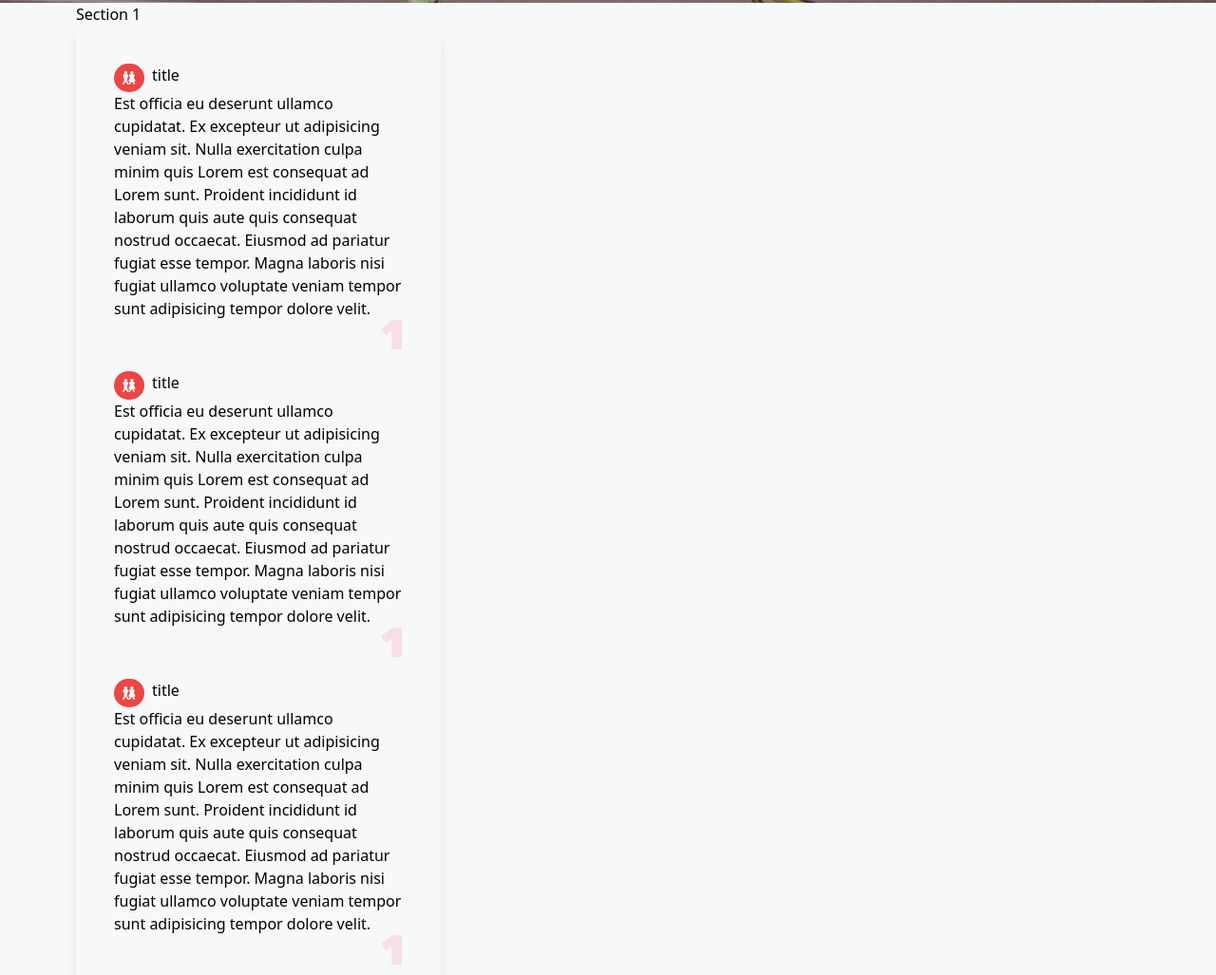
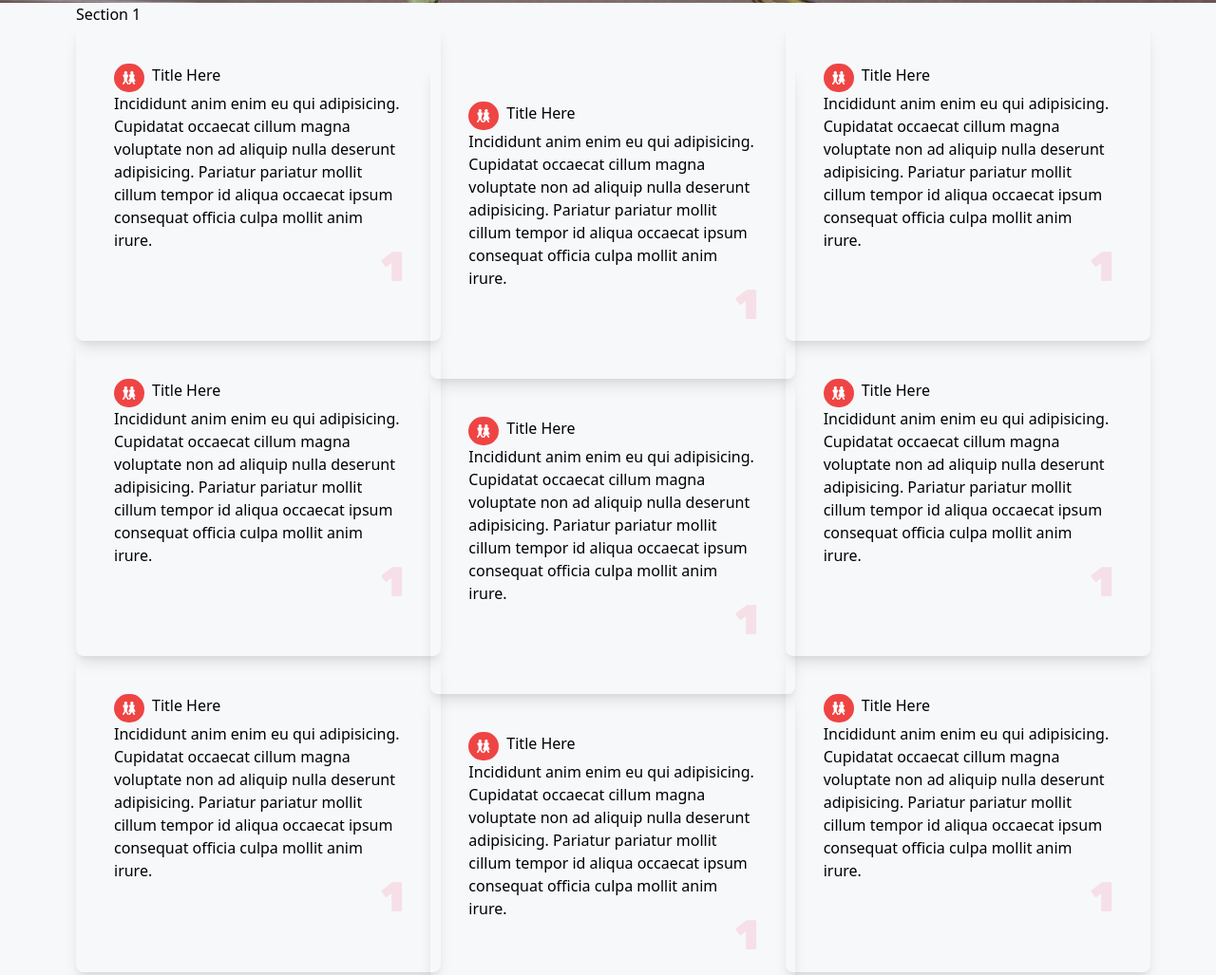
Before and after one commit to acostahf/Tenfinite, a Gatsby site: page / in a window 1280 px wide. Shown: the part 877-1904 px from the top of the page at 95% size. Built offline with nearby package versions, Linux system fonts and the light colour scheme; Gatsby itself is replaced by a stand-in of ours.

Commit message:
staging commit

```diff
--- a/src/components/card.js
+++ b/src/components/card.js
@@ -27,7 +27,7 @@ const data = [
 export default function card() {
   return (
     <div className=" flex flex-col w-96 shadow-lg rounded-lg p-10">
-      {data.map(content => (
+      {/* {data.map(content => ( */}
       <div>
         <div className="flex gap-2">
           <div className="bg-red-500 rounded-full w-8 flex justify-center items-center p-2">
@@ -40,10 +40,15 @@ export default function card() {
               // style={{ marginBottom: `1.45rem` }}
             />
           </div>
-            <h1 className="text-inline">{content.title}</h1>
+          <h1 className="text-inline">Title Here</h1>
         </div>
         <div>
-            <p>{content.content}</p>
+          <p>
+            Incididunt anim enim eu qui adipisicing. Cupidatat occaecat cillum
+            magna voluptate non ad aliquip nulla deserunt adipisicing. Pariatur
+            pariatur mollit cillum tempor id aliqua occaecat ipsum consequat
+            officia culpa mollit anim irure.
+          </p>
         </div>
         <div className="flex justify-end">
           <StaticImage
@@ -56,7 +61,7 @@ export default function card() {
           />
         </div>
       </div>
-      ))}
+      {/* ))} */}
     </div>
   )
 }
--- a/src/components/secOne.js
+++ b/src/components/secOne.js
@@ -8,9 +8,20 @@ const SecOne = () => {
       <div className="grid grid-cols-3">
         <div className="">
           <Card />
+          <Card />
+          <Card />
         </div>
-        {/* <div className="pt-10"></div>
-        <div></div> */}
+        <div className="pt-10">
+          <Card />
+          <Card />
+          <Card />
+          <Card />
+        </div>
+        <div>
+          <Card />
+          <Card />
+          <Card />
+        </div>
       </div>
     </div>
   )
```
Lines whose indentation alone changed are shown as unchanged.
